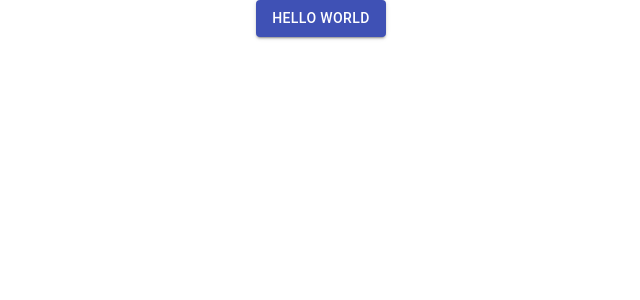
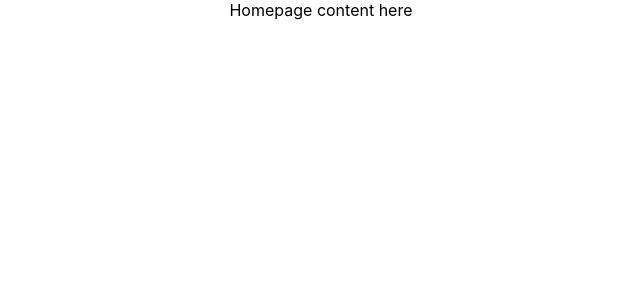
Before and after one commit to jrdavenport/carbon-calc-app, a React (Create React App) app: page / in a window 1280 px wide. Shown: the top 300 px of the page, without its empty margins (319-959 px from the left). Built offline with nearby package versions, Linux system fonts and the light colour scheme.

Commit message:
Add route handling to the app

```diff
--- a/package.json
+++ b/package.json
@@ -11,8 +11,10 @@
     "@types/node": "^12.0.0",
     "@types/react": "^16.9.0",
     "@types/react-dom": "^16.9.0",
+    "@types/react-router-dom": "^5.1.5",
     "react": "^16.13.1",
     "react-dom": "^16.13.1",
+    "react-router-dom": "^5.2.0",
     "react-scripts": "3.4.3",
     "typescript": "~3.7.2"
   },
--- a/src/App.tsx
+++ b/src/App.tsx
@@ -1,14 +1,26 @@
 import React from 'react';
-import logo from './logo.svg';
 import './App.css';
-import Button from '@material-ui/core/Button';
+import Admin from './pages/admin'
+
+import {
+  BrowserRouter as Router,
+  Switch,
+  Route,
+} from "react-router-dom";
 
 function App() {
   return (
     <div className="App">
-      <Button variant="contained" color="primary">
-      Hello World
-    </Button>
+       <Router>
+        <Switch>
+          <Route path="/admin">
+            <Admin />
+          </Route>
+          <Route path="/">
+            Homepage content here
+          </Route>
+        </Switch>
+       </Router>
     </div>
   );
 }
--- /dev/null
+++ b/src/pages/admin.tsx
@@ -0,0 +1,7 @@
+import React from 'react';
+
+function Admin() {
+    return <p>hello admin</p>
+}
+
+export default Admin
```
Also changed, not shown: 1 other file (tests, documents, lock files or other folders).
